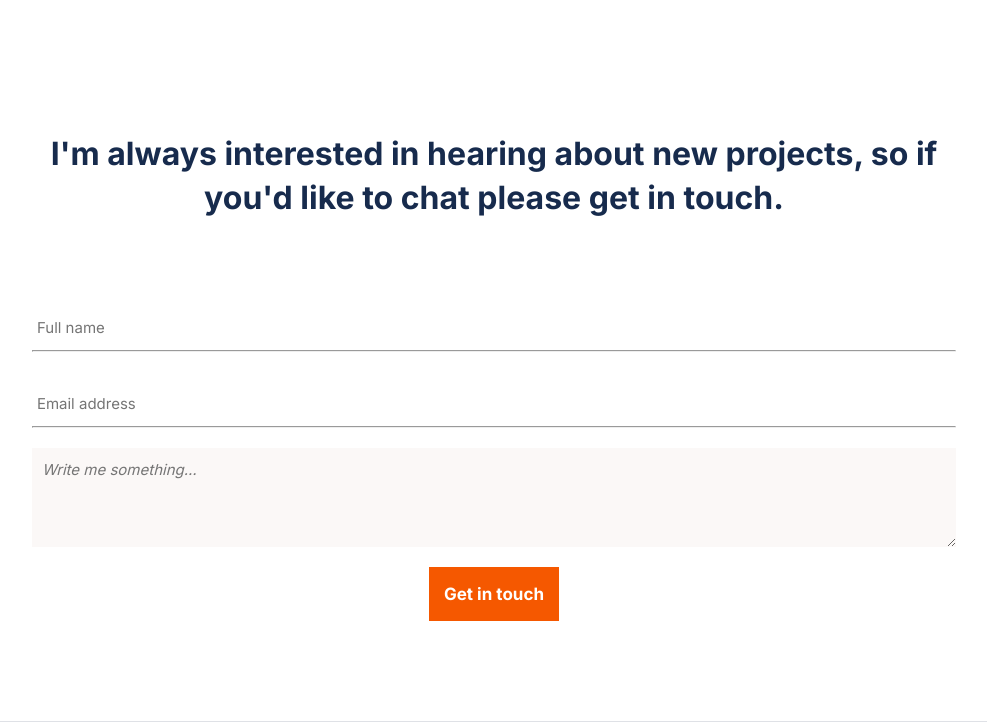
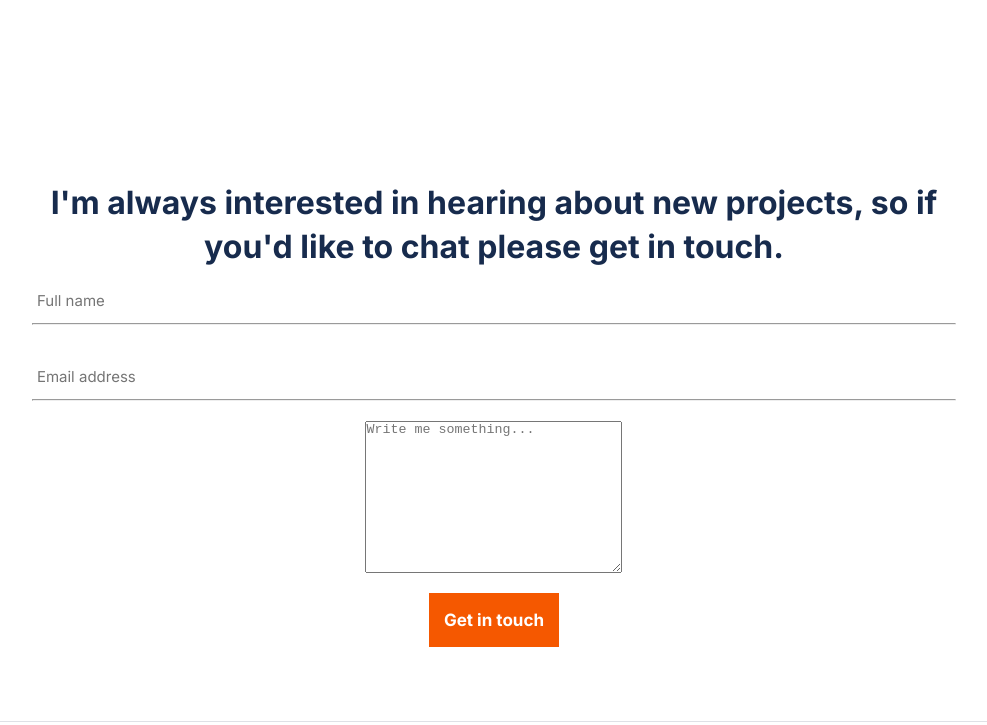
Before and after one commit to H-Ramalan/portfolio-mobile-first, a website: page index.html in a window 1280 px wide. Shown: the part 7543-8268 px from the top of the page, without its empty margins (38-1025 px from the left). Drawn offline with Linux system fonts and the light colour scheme.

Commit message:
styling modification

```diff
--- a/style.css
+++ b/style.css
@@ -450,20 +450,6 @@ hr {
   width: 95%;
 }
 
-.textarea {
-  background-color: #fbf8f7;
-  height: 20%;
-  font-family: "Inter", sans-serif;
-  font-size: 15px;
-  font-style: italic;
-  font-weight: 400;
-  line-height: 24px;
-  width: 95%;
-  color: #1b1a19;
-  border: none;
-  padding: 10px 0 0 10px;
-}
-
 .get-in-touch {
   background-color: #ff6b00;
   font-family: "Inter", sans-serif;
```
